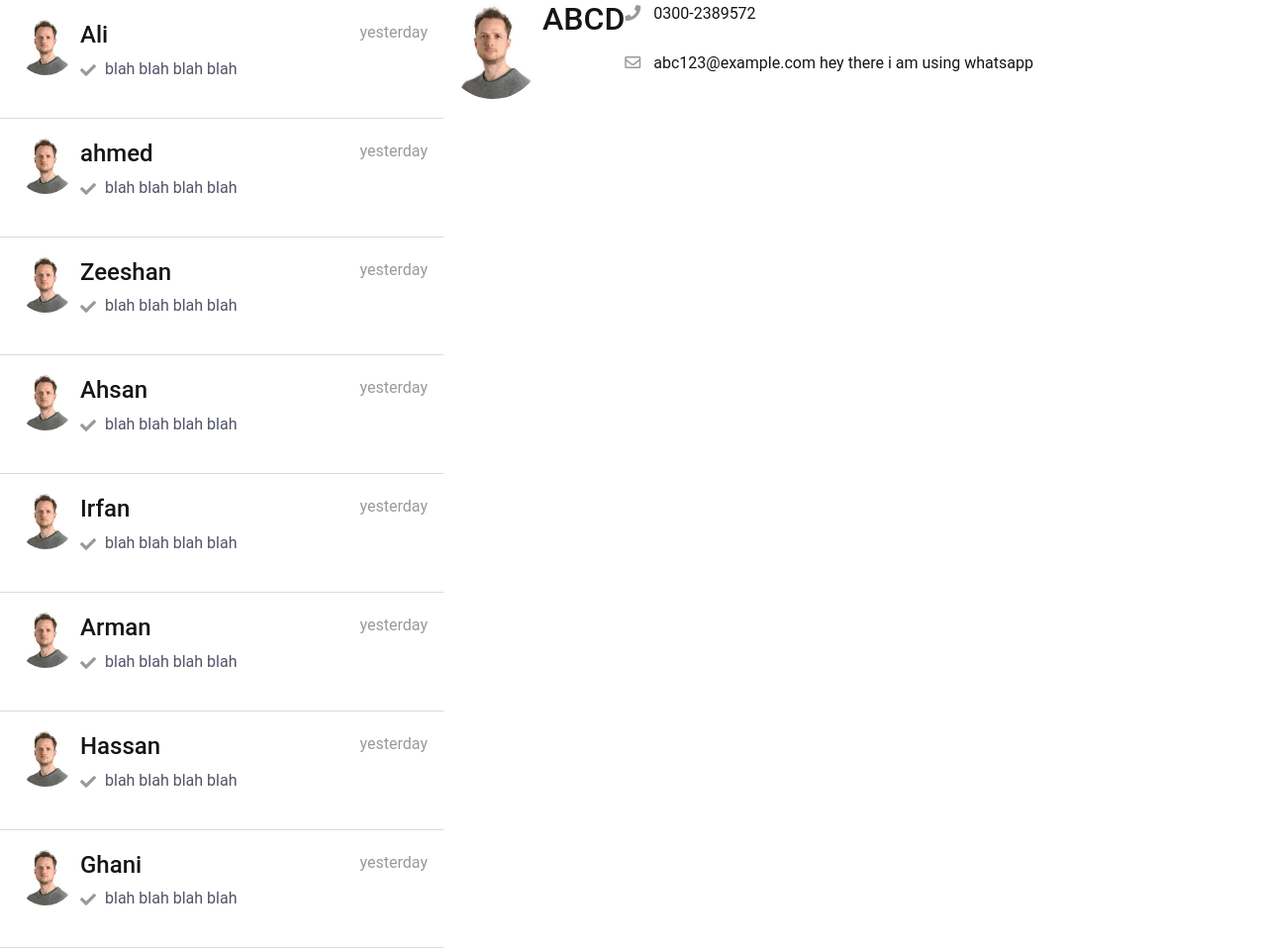
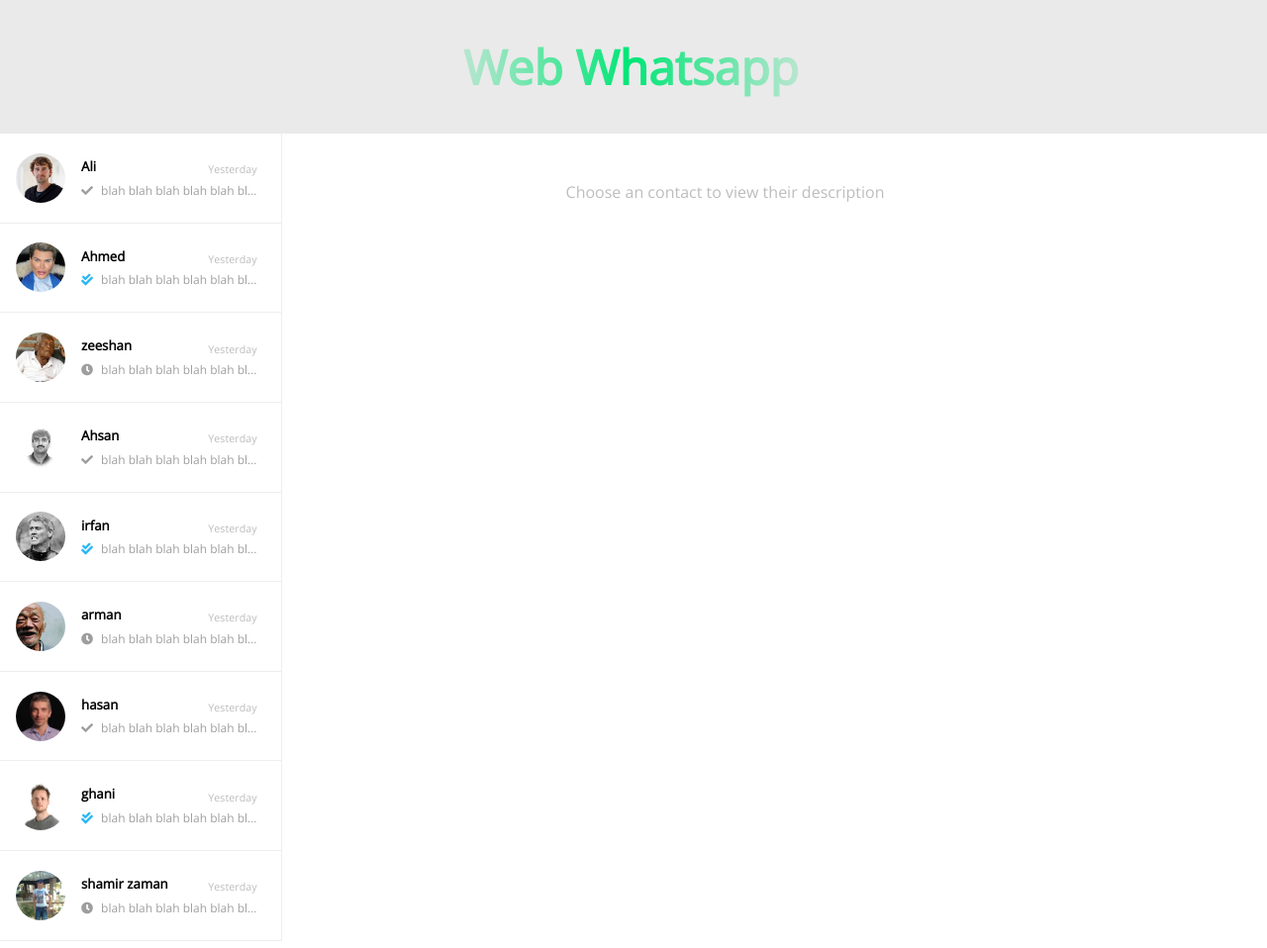
Before and after one commit to mehmoodbashir28/Whatsapp, a plain HTML site: page index.html in a window 1280 px wide. Shown: the whole page at 99% size. Drawn offline with nearby package versions, Linux system fonts and the light colour scheme.

Commit message:
Add files via upload

```diff
--- a/index.html
+++ b/index.html
@@ -1,39 +1,46 @@
 <!DOCTYPE html>
 <html>
+
 <head>
-	<title>Whatsapp Web</title>
-	<link rel="stylesheet" href="https://stackpath.bootstrapcdn.com/bootstrap/4.1.3/css/bootstrap.min.css" integrity="sha384-MCw98/SFnGE8fJT3GXwEOngsV7Zt27NXFoaoApmYm81iuXoPkFOJwJ8ERdknLPMO" crossorigin="anonymous">
-	<script src="https://code.jquery.com/jquery-3.3.1.slim.min.js" integrity="sha384-q8i/X+965DzO0rT7abK41JStQIAqVgRVzpbzo5smXKp4YfRvH+8abtTE1Pi6jizo" crossorigin="anonymous"></script>
-	<script src="https://cdnjs.cloudflare.com/ajax/libs/popper.js/1.14.3/umd/popper.min.js" integrity="sha384-ZMP7rVo3mIykV+2+9J3UJ46jBk0WLaUAdn689aCwoqbBJiSnjAK/l8WvCWPIPm49" crossorigin="anonymous"></script>
-	<script src="https://stackpath.bootstrapcdn.com/bootstrap/4.1.3/js/bootstrap.min.js" integrity="sha384-ChfqqxuZUCnJSK3+MXmPNIyE6ZbWh2IMqE241rYiqJxyMiZ6OW/JmZQ5stwEULTy" crossorigin="anonymous"></script>
-	<meta name="viewport" content="width=device-width, initial-scale=1.0">
-	<link rel="stylesheet" href="https://use.fontawesome.com/releases/v5.2.0/css/all.css" integrity="sha384-hWVjflwFxL6sNzntih27bfxkr27PmbbK/iSvJ+a4+0owXq79v+lsFkW54bOGbiDQ" crossorigin="anonymous">
-	<script type="text/javascript" src="script.js"></script>
-	<link rel="stylesheet" type="text/css" href="style.css">
+    <meta charset="utf-8" />
+    <meta http-equiv="X-UA-Compatible" content="IE=edge">
+    <title>Whatsapp Web</title>
+    <link rel="stylesheet" href="https://use.fontawesome.com/releases/v5.2.0/css/all.css" integrity="sha384-hWVjflwFxL6sNzntih27bfxkr27PmbbK/iSvJ+a4+0owXq79v+lsFkW54bOGbiDQ"
+        crossorigin="anonymous">
+    <link href="https://fonts.googleapis.com/css?family=Open+Sans" rel="stylesheet">
+    <meta name="viewport" content="width=device-width, initial-scale=1">
+    <link rel="stylesheet" type="text/css" media="screen" href="style.css" />
+    <script src="script.js"></script>
 </head>
+    <header>
+        <span class="span"> Web Whatsapp </span>
+    </header>
+
 <body onload="initialize()">
-	<div class='main'>
+    <div class="main-container">
+        <div class="chats-list" style="overflow: scroll">
 
-	<section class="contact-list">
+        </div>
 
+        <div class="chat">
 
-			</section>
-			<div class="user-info">
-				<div class="info-img"></div>
-				<h2 >ABCD</h2>
-				<div class="user-det">
-					<div class="userl1">
-						<i class='fas fa-phone'></i>
-					<span>0300-2389572</span>
-					</div>
-					<br>
-					<i class='far fa-envelope'></i>
-					<span>abc123@example.com</span>
-					<span>hey there i am using whatsapp</span>
-				</div>
+        <h4>Choose an contact to view their description</h4>
+        <div class="chat-detail" style="display: none">
+                <div class="contact-photo"></div>
+                <h2 class="contact-name"></h2>
+                <p class="contact-number">
 
-				</div>
+                </p>
 
-		</div>
+                <p class="contact-email">
+
+                </p>
+                <p class="contact-message"></p>
+
+            </div>
+
+        </div>
+    </div>
 </body>
+
 </html>
--- a/script.js
+++ b/script.js
@@ -1,115 +1,127 @@
 let contacts = [
     {
+        name: "Ali",
         imgURL: "ali.jpg",
-		name: "Ali",
-		phoneIcon: "<i class='fas fa-phone'></i>",
-		number: "0300-1234567",
-		envelop: "<i class='far fa-envelope'></i>",
-		email: "ALi123@example.com",
-		detail:"sent",
-		status: "Hey there! I am using WhatsApp. "
+        message: "blah blah blah blah blah bl...",
+        icon: `<i class="fas fa-check"></i>`,
+        number: `0300-1234567`,
+        email: `ALi123@example.com`,
+        'chat-message': `Hey there! I am using WhatsApp.`
     },
 
     {
+        name: "Ahmed",
         imgURL: "ahmed.jpg",
-		name: "ahmed",
-		phoneIcon: "<i class='fas fa-phone'></i>",
-		number: "0313-2239567",
-		envelop: "<i class='far fa-envelope'></i>",
-		email: "Ahmed234@example.com",
-		detail:"seen",
-		status: "Stay there to prove everyone wrong. "
+        message: "blah blah blah blah blah bl...",
+        icon: `<i class="fas fa-check-double double-ticks"></i>`,
+        number: `0313-2239567`,
+        email: `Ahmed234@example.com`,
+        'chat-message': `Stay there to prove everyone wrong.`
     },
 
     {
+        name: "zeeshan",
         imgURL: "zeeshan.jpg",
-		name: "Zeeshan",
-		phoneIcon: "<i class='fas fa-phone'></i>",
-		number: "0321-5236561",
-		envelop: "<i class='far fa-envelope'></i>",
-		email: "Zeeshan345@example.com",
-		detail:"sent",
-		status: "urgent calls only. "
+        message: "blah blah blah blah blah bl...",
+        icon: `<i class="fas fa-clock"></i>`,
+        number: `0321-5236561`,
+        email: `Zeeshan345@example.com`,
+        'chat-message': `urgent calls only.`
     },
 
     {
+        name: "Ahsan",
         imgURL: "ahsan.jpg",
-		name: "Ahsan",
-		phoneIcon: "<i class='fas fa-phone'></i>",
-		number: "0345-2224569",
-		envelop: "<i class='far fa-envelope'></i>",
-		email: "Ahsan456@example.com",
-		detail:"seen",
-		status: "busy "
+        message: "blah blah blah blah blah bl...",
+        icon: `<i class="fas fa-check"></i>`,
+        number: `909090909092564656`,
+        email: `Ahsan456@example.com`,
+        'chat-message': `busy`
     },
 
     {
+        name: "irfan",
         imgURL: "irfan.jpg",
-		name: "Irfan",
-		phoneIcon: "<i class='fas fa-phone'></i>",
-		number: "0321-2951489",
-		envelop: "<i class='far fa-envelope'></i>",
-		email: "Irfan567@example.com",
-		detail:"seen",
-		status: "sleeping. "
+        message: "blah blah blah blah blah bl...",
+        icon: `<i class="fas fa-check-double double-ticks"></i>`,
+        number: `0321-2951489`,
+        email: `Irfan567@example.com`,
+        'chat-message': `sleeping.`
     },
 
     {
+        name: "arman",
         imgURL: "arman.jpg",
-		name: "Arman",
-		phoneIcon: "<i class='fas fa-phone'></i>",
-		number: "033-6534564",
-		envelop: "<i class='far fa-envelope'></i>",
-		email: "Arman678@example.com",
-		detail:"not sent",
-		status: "new number. "
+        message: "blah blah blah blah blah bl...",
+        icon: `<i class="fas fa-clock"></i>`,
+        number: `0331-6534564`,
+        email: `Arman678@example.com`,
+        'chat-message': `new number.`
     },
 
     {
+        name: "hasan",
         imgURL: "hassan.jpg",
-		name: "Hassan",
-		phoneIcon: "<i class='fas fa-phone'></i>",
-		number: "034-39814563",
-		envelop: "<i class='far fa-envelope'></i>",
-		email: "Hassan789@example.com",
-		detail:"seen",
-		status: "watching movie. "
+        message: "blah blah blah blah blah bl...",
+        icon: `<i class="fas fa-check"></i>`,
+        number: `0334-39814563`,
+        email: `Hassan789@example.com`,
+        'chat-message': `watching movie.`
     },
 
     {
+        name: "ghani",
         imgURL: "ghani.jpg",
-		name: "Ghani",
-		phoneIcon: "<i class='fas fa-phone'></i>",
-		number: "0315-2444560",
-		envelop: "<i class='far fa-envelope'></i>",
-		email: "Ghani987@example.com",
-		detail:"sent",
-		status: "battery about to die. "
+        message: "blah blah blah blah blah bl...",
+        icon: `<i class="fas fa-check-double double-ticks"></i>`,
+        number: `0315-2444560`,
+        email: `Ghani987@example.com`,
+        'chat-message': `battery about to die.`
+    },
+
+    {
+        name: "shamir zaman",
+        imgURL: "shamir.jpg",
+        message: "blah blah blah blah blah bl...",
+        icon: `<i class="fas fa-clock"></i>`,
+        number: `0300-2389`,
+        email: `shamir892@example.com`,
+        'chat-message': `At Gym.`
     }
+]
 
-];
+function initialize() {
+    let contactList = document.querySelector(".chats-list");
 
-function initialize(){
-	userInfo = document.querySelector("section");
-	for(let i=0;i<contacts.length;i++){
-		userInfo.innerHTML+=
-		`
-			<div class="detail-msg">
-				<div class="person-img">
+    for (let i = 0; i < contacts.length; i++) {
+        contactList.innerHTML += `<div class="chats-list-item" onclick="showChat(${i})">
+        <div class="contact-profile-pic" style="background-image: url(images/${contacts[i].imgURL});">
 
         </div>
-					<div class="second-detail">
-						<h4>${contacts[i].name}</h4>
-						<div class="third-detail">
-							<i class="fas fa-check"></i>
-							<p class="msg">blah blah blah blah</p>
+
+        <div class="contact-chat-info">
+            <div class="name-section">
+                <h5>${contacts[i].name}</h5>
+                <h6>Yesterday</h6>
+            </div>
+
+            <div>
+             <p><span>${contacts[i].icon}</span> ${contacts[i].message}</p>
             </div>
         </div>
-					<p class="time">yesterday</p>
-			</div>
 
-		`;
+    </div>`;
+
     }
 }
 
-// style="background-image: url(contactimg/${contacts[i].imgURL})"
+
+function showChat(indexNum) {
+    document.querySelector("h4").style = `display: none`;
+    document.querySelector(".chat-detail").style = `display: flex !important`;
+    document.querySelector(".contact-photo").style["background-image"] = `url(images/${contacts[indexNum].imgURL})`;
+    document.querySelector(".contact-name").innerHTML = contacts[indexNum].name;
+    document.querySelector(".contact-number").innerHTML = `<span class="dial-icon"><i class="fas fa-phone"></i></span> ${contacts[indexNum].number}`;
+    document.querySelector(".contact-email").innerHTML = `<span class="email-icon"><i class="far fa-envelope"></i></span> ${contacts[indexNum].email}`;
+    document.querySelector(".contact-message").innerHTML = contacts[indexNum]["chat-message"];
+}
--- a/style.css
+++ b/style.css
@@ -1,93 +1,137 @@
-   body{
-   color: #151515;
-   font-family: 'Roboto', sans-serif;
+body, html {
+    height: 100%;
+    width: 100%;
+    font-family: 'Open Sans', sans-serif;
+    margin: 0;
+}
+header
+{
+    padding: 35px 0;
+    color: white;
+    display: flex;
+    align-items: center;
+    text-align: center;
+    justify-content: center;
+    flex-wrap: wrap !important;
+    align-content: flex-start;
+    background-color: #eaeaea;
+    width: 100%;
+    font-size: 3em;
+
+}
+.span
+{
+    background:linear-gradient(to right,#b8e6d0,#00e676,#b8e6d0);
+    -webkit-text-fill-color:transparent;
+    -webkit-background-clip:text;
+    font-weight: bold;
+}
+
+.main-container {
+    display: flex;
+}
+
+.chats-list{
+    overflow: scroll;
+
+}
+
+.chats-list-item {
+    display: flex;
+    align-items: center;
+    justify-content: center;
+    padding: 1em;
+    border-bottom: 1px solid #EEEEEE;
+    border-right: 1px solid #EEEEEE;
+}
+
+.contact-chat-info {
+    padding: 8px;
+    margin-left: 0.5em;
+    display: flex;
+    flex-direction: column;
+}
+
+.name-section {
+    display: flex;
+    align-items: center;
+    justify-content: space-between;
+}
+
+h5 {
+    margin: 0;
+    margin-bottom: 0.5em;
+}
+
+h6 {
+    margin: 0;
+    color: #BDBDBD;
+    font-weight: 100;
+}
+
+p{
+    margin: 0;
+    font-size: 12px;
+    color: #9E9E9E;
+    min-width: 50%;
+}
+
+span {
+    color: #9E9E9E;
+    margin-right: 5px;
+}
+
+.contact-profile-pic {
+    height: 50px;
+    width: 50px;
+    background-position: center;
+    background-size: cover;
+    border-radius: 500px;
 }
 
 
-   img{
-    height: 70px;
-    border-radius: 60px;
-    width: 70px;
-}
-.main{
-	display: flex;
-	justify-content: center;
-	height: 100%;
-}
-.contact-list{
-	width: 35%;
-	height: 100%;
-	overflow-y: scroll;
-}
-.user-info{
-	width:65%;
-	height: 100%;
-}
-.meh{
-	border: 2px solid black;
-}
-.person-img {
-	height: 60px;
-	width: 60px;
-	background-image: url(contactimg/ghani.jpg);
-	background-position: center;
-	background-repeat: no-repeat;
-	background-size: cover;
-	border-radius: 50px;
-}
-.detail-msg
-{
-	display: flex;
-	padding: 1em;
-	border-bottom: 0.1px solid #dbdbdb;
-}
-.msg{
-	display: flex;
-	color: #515367;
-}
-.second-detail{
-	padding: 5px;
-}
-.third-detail{
-	display: flex;
-}
-i{
-	padding-right: 9px;
-	margin-top: 5px;
-	color: #999999;
+.chat{
+    width: 70%;
+    display: flex;
+    justify-content: center;
 }
 
-.time{
-	margin-top: 5px;
-	margin-left: auto;
-	color: #999999;
-}
-/*
-
-	margin: auto;
-    margin-top: 25px;
-    margin-bottom: 16px;
+h4 {
+    margin-top: 3em;
+    color: #BDBDBD;
+    font-weight: 100;
 }
 
-h2{
-	text-align: center;
+.chats-list-item:hover {
+    cursor: pointer;
+    background-color: #F5F5F5;
 }
 
-.user-det{
-	display: inline-block;
-}*/
+.double-ticks {
+    color: #29B6F6;
+}
 
-.user-info
-{
-	display: flex;
+.chat-detail {
+    align-items: center;
+    flex-direction: column;
 }
-.info-img
-{
-	height: 100px;
-	width: 100px;
-	background-image: url(contactimg/ghani.jpg);
-	background-position: center;
-	background-repeat: no-repeat;
-	background-size: cover;
-	border-radius: 50px;
+
+.contact-photo{
+    height: 200px;
+    width: 200px;
+    background-position: center;
+    background-size: cover;
+    border-radius: 1000px;
 }
+
+.dial-icon, .email-icon {
+    font-size: 2em;
+}
+
+.dial-icon {
+    color: #3c8105;
+}
+
+.email-icon {
+    color: #8f478e;
+}
```
Also changed, not shown: images/ahmed.jpg (added), images/ahsan.jpg (added), images/ali.jpg (added), images/arman.jpg (added), images/ghani.jpg (added), images/hassan.jpg (added), images/irfan.jpg (added), images/shamir.jpg (added), images/zeeshan.jpg (added), 1 other file. Lines whose indentation alone changed are shown as unchanged.
